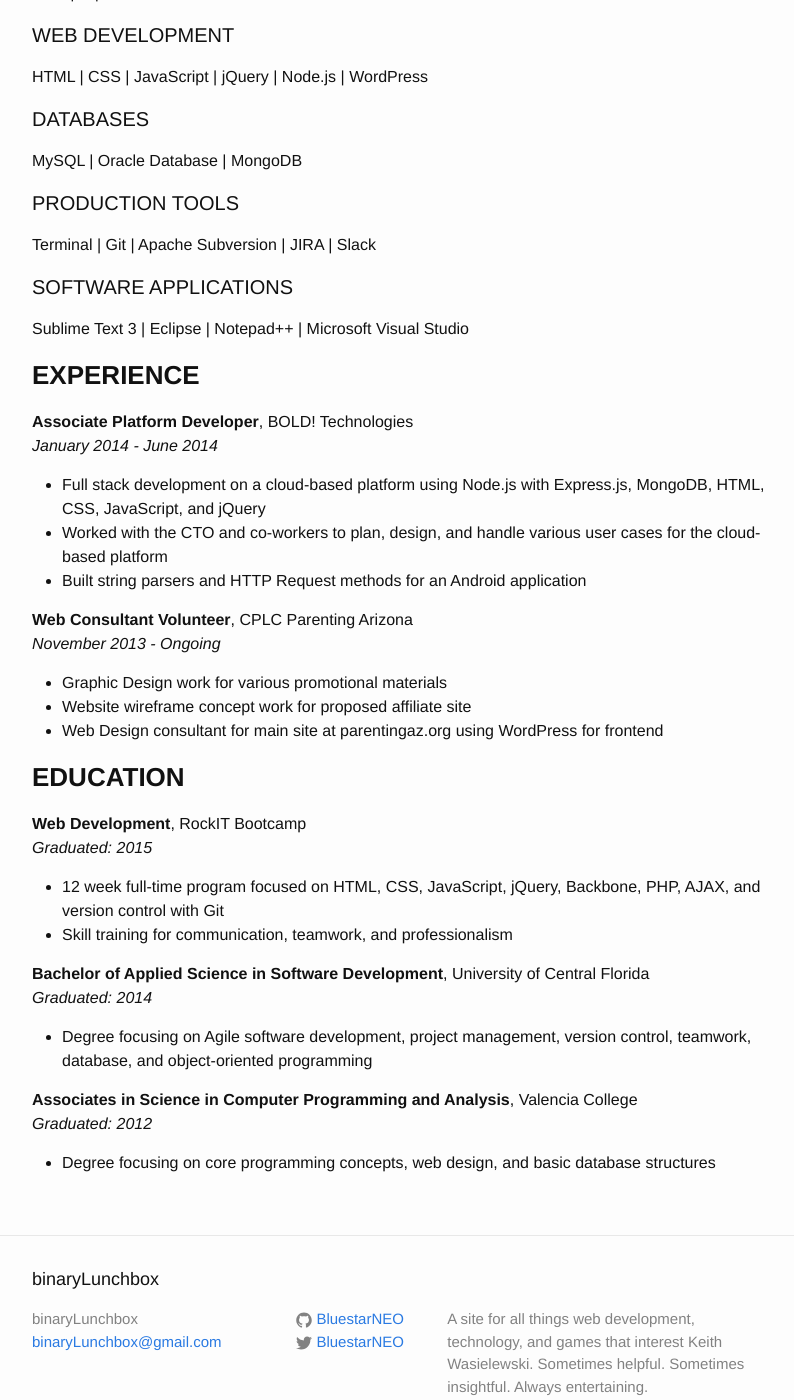
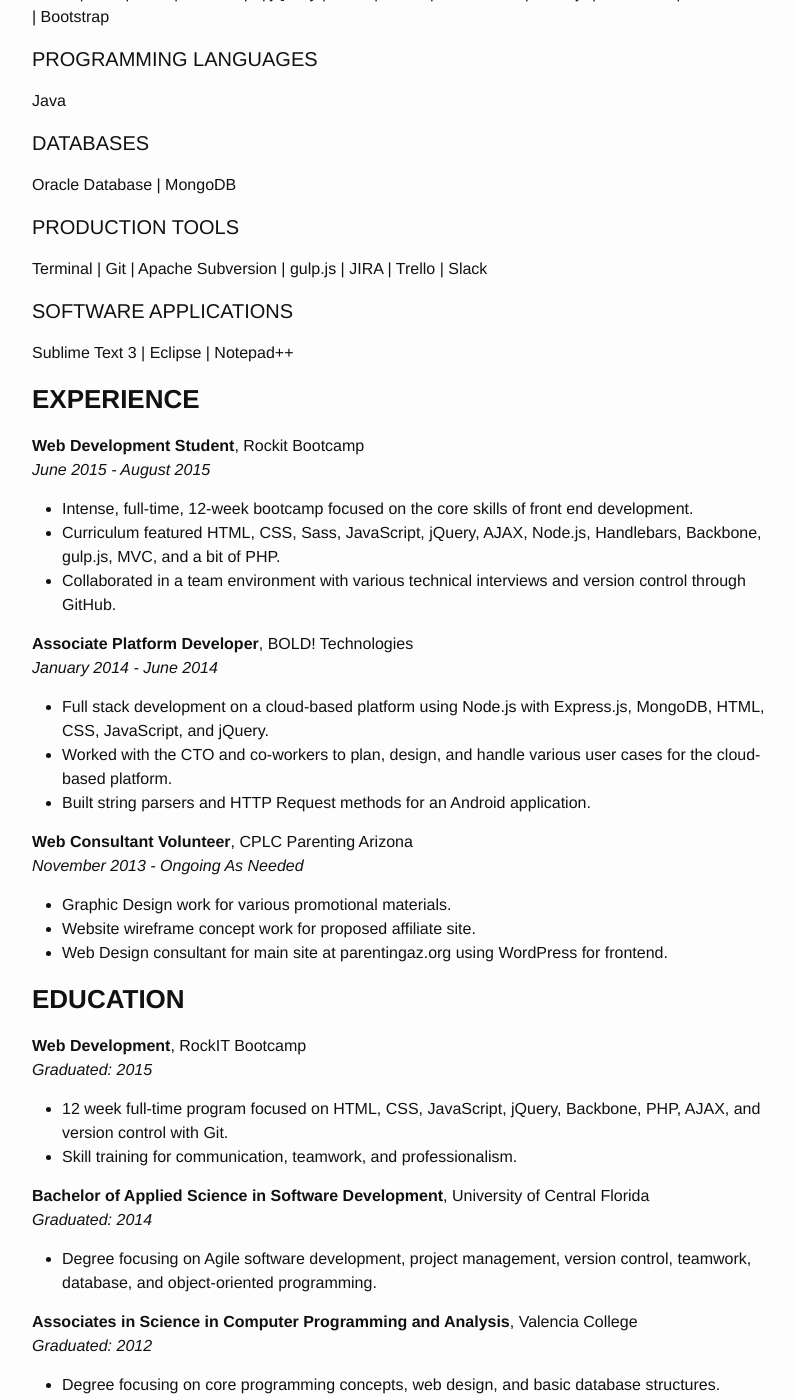
Before and after one commit to BluestarNEO/BluestarNEO.github.io, a Jekyll site: the page built from resume.md, in a window 1280 px wide and 1400 px high, scrolled down 282 px. Shown: the whole window, without its empty margins (238-1032 px from the left). Built offline with Jekyll 4.4.1, drawn with Linux system fonts in a browser that asks for light colours; some of the changed text lies outside the part shown.

Commit message:
tweak resume

```diff
--- a/resume.md
+++ b/resume.md
@@ -6,44 +6,51 @@ permalink: /resume/
 
 ###**SKILL SUMMARY**
 
-####PROGRAMMING LANGUAGES
-Java | C | C++
 
 ####WEB DEVELOPMENT
-HTML | CSS | JavaScript | jQuery | Node.js | WordPress
+HTML | CSS | Sass | JavaScript | jQuery | AJAX | JSON | Handlebars | Node.js | Backbone | WordPress | Bootstrap
+
+####PROGRAMMING LANGUAGES
+Java
 
 ####DATABASES
-MySQL | Oracle Database | MongoDB
+Oracle Database | MongoDB
 
 ####PRODUCTION TOOLS
-Terminal | Git | Apache Subversion | JIRA | Slack
+Terminal | Git | Apache Subversion | gulp.js | JIRA | Trello | Slack
 
 ####SOFTWARE APPLICATIONS
-Sublime Text 3 | Eclipse | Notepad++ | Microsoft Visual Studio
+Sublime Text 3 | Eclipse | Notepad++
 
 ###**EXPERIENCE**
+**Web Development Student**, Rockit Bootcamp
+*June 2015 - August 2015*
+- Intense, full-time, 12-week bootcamp focused on the core skills of front end development.
+- Curriculum featured HTML, CSS, Sass, JavaScript, jQuery, AJAX, Node.js, Handlebars, Backbone, gulp.js, MVC, and a bit of PHP.
+- Collaborated in a team environment with various technical interviews and version control through GitHub.
+
 **Associate Platform Developer**, BOLD! Technologies
 *January 2014 - June 2014*
--  Full stack development on a cloud-based platform using Node.js with Express.js, MongoDB, HTML, CSS, JavaScript, and jQuery
--  Worked with the CTO and co-workers to plan, design, and handle various user cases for the cloud-based platform
--  Built string parsers and HTTP Request methods for an Android application
+-  Full stack development on a cloud-based platform using Node.js with Express.js, MongoDB, HTML, CSS, JavaScript, and jQuery.
+-  Worked with the CTO and co-workers to plan, design, and handle various user cases for the cloud-based platform.
+-  Built string parsers and HTTP Request methods for an Android application.
 
 **Web Consultant Volunteer**, CPLC Parenting Arizona
-*November 2013 - Ongoing*
--  Graphic Design work for various promotional materials
--  Website wireframe concept work for proposed affiliate site
--  Web Design consultant for main site at parentingaz.org using WordPress for frontend
+*November 2013 - Ongoing As Needed*
+-  Graphic Design work for various promotional materials.
+-  Website wireframe concept work for proposed affiliate site.
+-  Web Design consultant for main site at parentingaz.org using WordPress for frontend.
 
 ###**EDUCATION**
 **Web Development**, RockIT Bootcamp
 *Graduated: 2015*
--  12 week full-time program focused on HTML, CSS, JavaScript, jQuery, Backbone, PHP, AJAX, and version control with Git
--  Skill training for communication, teamwork, and professionalism
+-  12 week full-time program focused on HTML, CSS, JavaScript, jQuery, Backbone, PHP, AJAX, and version control with Git.
+-  Skill training for communication, teamwork, and professionalism.
 
 **Bachelor of Applied Science in Software Development**, University of Central Florida
 *Graduated: 2014*
--  Degree focusing on Agile software development, project management, version control, teamwork, database, and object-oriented programming
+-  Degree focusing on Agile software development, project management, version control, teamwork, database, and object-oriented programming.
 
 **Associates in Science in Computer Programming and Analysis**, Valencia College
 *Graduated: 2012*
-- Degree focusing on core programming concepts, web design, and basic database structures
+- Degree focusing on core programming concepts, web design, and basic database structures.
```
